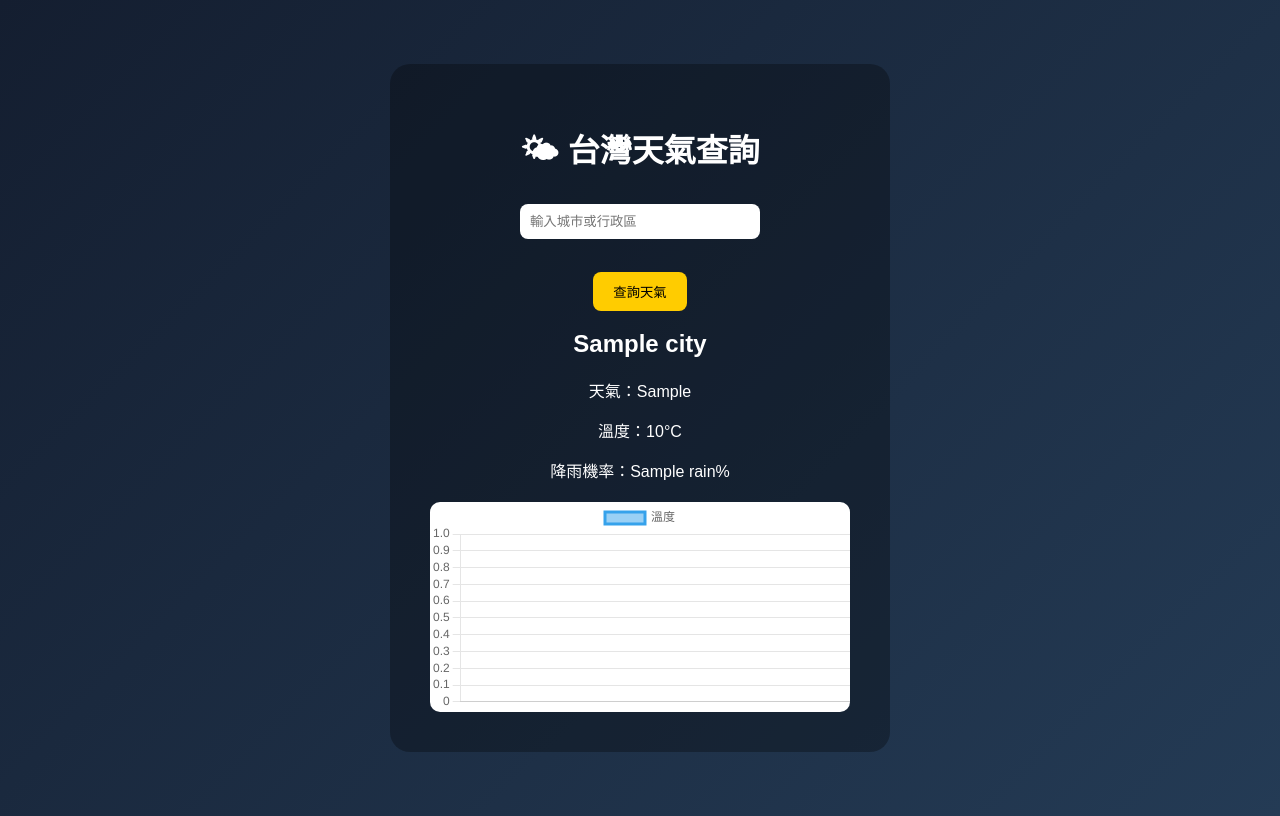
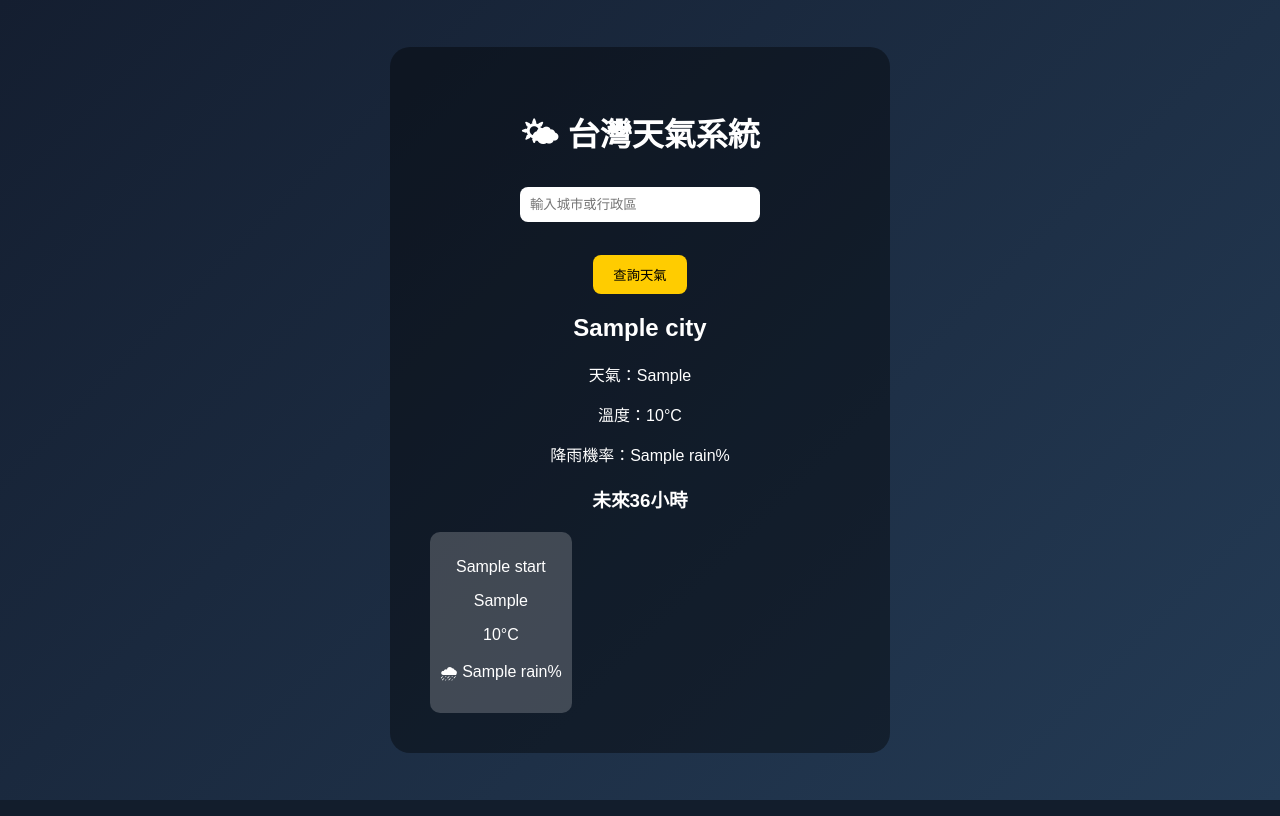
Before and after one commit to Tmomoy/weather-website, a Flask app: template templates/index.html in a window 1280 px wide. Run offline with Flask 3, Linux system fonts and the light colour scheme; the template is opened without the code that fills it: most values are stand-ins (such as "Sample title", 1, 10 or a date in 2020); parts of the project's set-up code (start-up, migrations or seed data) failed here and were passed over.

Commit message:
upgrade weather UI

```diff
--- a/app.py
+++ b/app.py
@@ -6,21 +6,17 @@ app = Flask(__name__)
 
 API_KEY = "CWA-163D1E42-4393-42FE-8302-6E96BAB2974A"
 
-
 @app.route("/", methods=["GET","POST"])
 def index():
 
     weather=None
-    temps=[]
-    times=[]
+    forecast=[]
 
     if request.method=="POST":
 
         search=request.form.get("city","").strip()
 
-        display_name=search
-
-        # 行政區轉縣市
+        # 行政區轉城市
         if search in district_city_map:
             city=district_city_map[search]
         else:
@@ -42,28 +38,32 @@ def index():
             location=data["records"]["location"][0]
 
             weather={
-                "city":display_name,
+                "city":search,
                 "wx":location["weatherElement"][0]["time"][0]["parameter"]["parameterName"],
                 "rain":location["weatherElement"][1]["time"][0]["parameter"]["parameterName"],
                 "temp":location["weatherElement"][2]["time"][0]["parameter"]["parameterName"]
             }
 
-            # 模擬溫度曲線資料
-            temps=[weather["temp"],weather["temp"],weather["temp"]]
-            times=["現在","12小時","24小時"]
+            times=location["weatherElement"][0]["time"]
+
+            for t in times:
+
+                forecast.append({
+                    "start":t["startTime"][5:16],
+                    "wx":t["parameter"]["parameterName"],
+                    "rain":location["weatherElement"][1]["time"][0]["parameter"]["parameterName"],
+                    "temp":location["weatherElement"][2]["time"][0]["parameter"]["parameterName"]
+                })
 
         except:
-
             weather=None
 
     return render_template(
         "index.html",
         weather=weather,
-        temps=temps,
-        times=times,
+        forecast=forecast,
         districts=districts
     )
 
-
 if __name__=="__main__":
     app.run(debug=True)
--- a/taiwan_districts.py
+++ b/taiwan_districts.py
@@ -1,4 +1,4 @@
-# 台灣所有行政區 (368)
+# 台灣縣市 + 368行政區
 
 districts = [
 
@@ -90,7 +90,8 @@ districts = [
 # 嘉義縣
 "太保市","朴子市","布袋鎮","大林鎮","民雄鄉","溪口鄉",
 "新港鄉","六腳鄉","東石鄉","義竹鄉","鹿草鄉","水上鄉",
-"中埔鄉","竹崎鄉","梅山鄉","番路鄉","大埔鄉","阿里山鄉",
+"中埔鄉","竹崎鄉","梅山鄉","番路鄉","大埔鄉",
+"阿里山鄉",
 
 # 屏東縣
 "屏東市","潮州鎮","東港鎮","恆春鎮","萬丹鄉","長治鄉",
@@ -124,3 +125,24 @@ districts = [
 "南竿鄉","北竿鄉","莒光鄉","東引鄉"
 
 ]
+
+# 行政區 → 縣市對應（部分常用）
+district_city_map = {
+"三民區":"高雄",
+"左營區":"高雄",
+"楠梓區":"高雄",
+"鳳山區":"高雄",
+"板橋區":"新北",
+"三重區":"新北",
+"中和區":"新北",
+"永和區":"新北",
+"新莊區":"新北",
+"西屯區":"台中",
+"北屯區":"台中",
+"南屯區":"台中",
+"永康區":"台南",
+"羅東鎮":"宜蘭",
+"潮州鎮":"屏東",
+"花蓮市":"花蓮",
+"台東市":"台東"
+}
--- a/templates/index.html
+++ b/templates/index.html
@@ -4,10 +4,7 @@
 <head>
 
 <meta charset="UTF-8">
-
-<title>台灣天氣站</title>
-
-<script src="https://cdn.jsdelivr.net/npm/chart.js"></script>
+<title>台灣天氣系統</title>
 
 <style>
 
@@ -19,21 +16,21 @@ display:flex;
 justify-content:center;
 align-items:center;
 height:100vh;
-transition:0.5s;
+margin:0;
 }
 
 .container{
-background:rgba(0,0,0,0.3);
+background:rgba(0,0,0,0.4);
 padding:40px;
 border-radius:20px;
+width:420px;
 text-align:center;
-width:420px;
 }
 
 input{
 padding:10px;
+border:none;
 border-radius:8px;
-border:none;
 width:220px;
 }
 
@@ -42,8 +39,8 @@ padding:10px 20px;
 border:none;
 border-radius:8px;
 background:#ffcc00;
+cursor:pointer;
 margin-top:10px;
-cursor:pointer;
 }
 
 .autocomplete{
@@ -51,6 +48,8 @@ background:white;
 color:black;
 border-radius:8px;
 margin-top:5px;
+max-height:200px;
+overflow:auto;
 }
 
 .autocomplete div{
@@ -62,10 +61,18 @@ cursor:pointer;
 background:#eee;
 }
 
-canvas{
-background:white;
+.forecast{
+display:flex;
+gap:10px;
+overflow-x:auto;
+margin-top:20px;
+}
+
+.day{
+background:rgba(255,255,255,0.2);
+padding:10px;
 border-radius:10px;
-margin-top:20px;
+min-width:120px;
 }
 
 </style>
@@ -76,7 +83,7 @@ margin-top:20px;
 
 <div class="container">
 
-<h1>🌤 台灣天氣查詢</h1>
+<h1>🌤 台灣天氣系統</h1>
 
 <form method="post">
 
@@ -103,14 +110,38 @@ margin-top:20px;
 
 {% endif %}
 
-<canvas id="tempChart"></canvas>
+
+{% if forecast %}
+
+<h3>未來36小時</h3>
+
+<div class="forecast">
+
+{% for f in forecast %}
+
+<div class="day">
+
+<p>{{f.start}}</p>
+
+<p>{{f.wx}}</p>
+
+<p>{{f.temp}}°C</p>
+
+<p>🌧 {{f.rain}}%</p>
 
 </div>
 
+{% endfor %}
+
+</div>
+
+{% endif %}
+
+</div>
 
 <script>
 
-const cities={{districts|tojson}}
+const cities={{districts | tojson}}
 
 const input=document.getElementById("cityInput")
 
@@ -147,24 +178,6 @@ box.appendChild(div)
 
 })
 
-{% if temps %}
-
-const ctx=document.getElementById('tempChart')
-
-new Chart(ctx,{
-type:'line',
-data:{
-labels:{{times|tojson}},
-datasets:[{
-label:'溫度',
-data:{{temps|tojson}},
-borderWidth:3
-}]
-}
-})
-
-{% endif %}
-
 
 // 夜間模式
 
```
